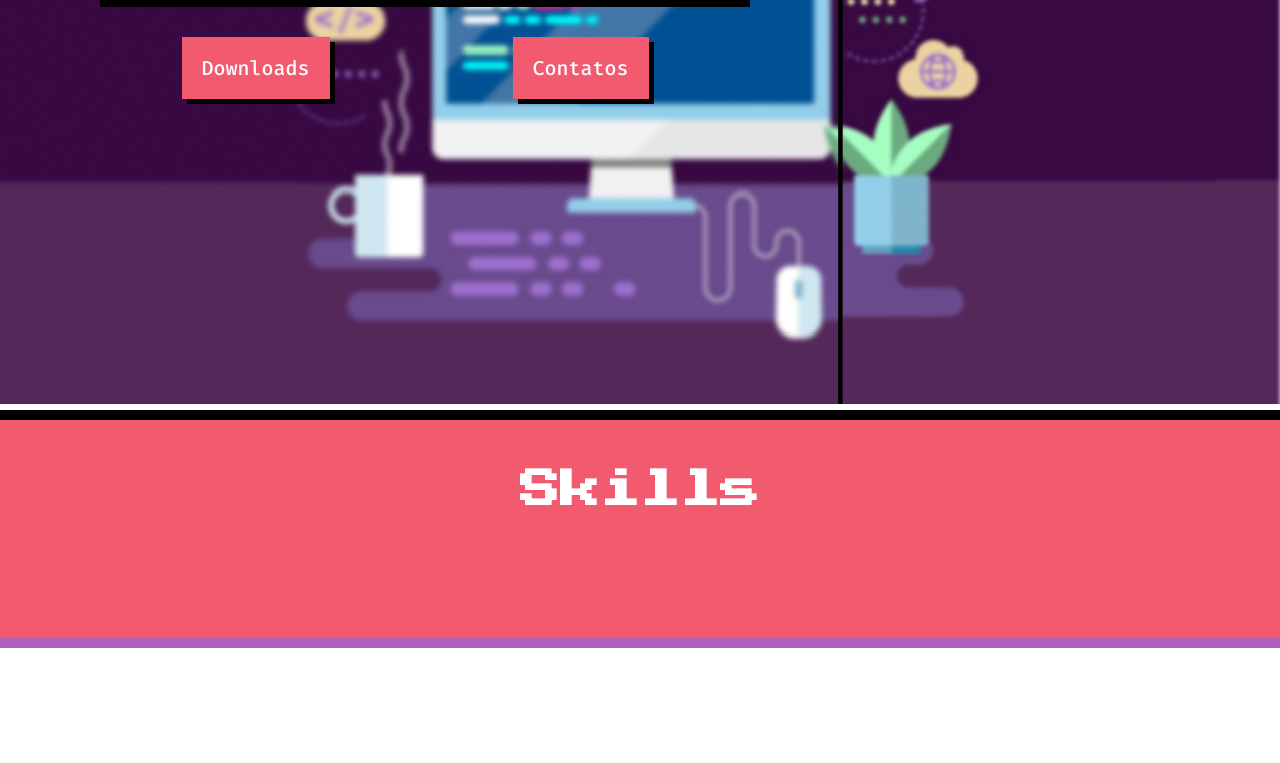
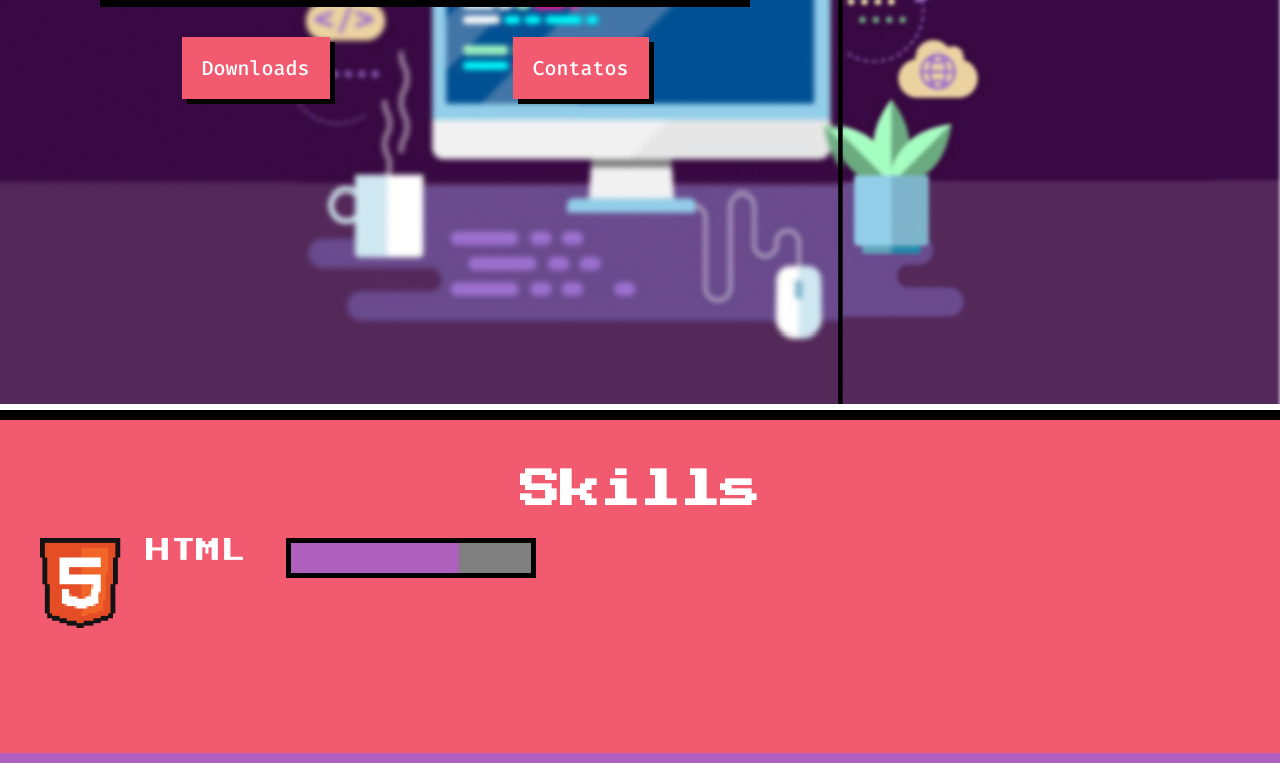
Before and after one commit to magdangr/magdangr.github.io, a plain HTML site: page index.html in a window 1280 px wide. Shown: the part 392-1155 px from the top of the page. Before the commit the page ends 1040 px from the top, so only its background shows below. Drawn offline with Linux system fonts and the light colour scheme.

Commit message:
Create the Progress-bar component

```diff
--- a/css/components/title.css
+++ b/css/components/main-title.css
@@ -1,4 +1,4 @@
-.title {
+.main-title {
     font-family: 'Press Start 2P', sans-serif;
     font-size: 40px;
     color: #F25A70;
@@ -6,7 +6,7 @@
     margin-bottom: 28px;
 }
 
-.title.-second {
+.main-title.-second {
     color: #fff;
     text-shadow: none;
     text-align: center;
--- /dev/null
+++ b/css/components/progress-bar.css
@@ -0,0 +1,15 @@
+.progress-bar {
+    box-sizing: border-box;
+    background-color: #fff;
+    border: 5px solid #000;
+    height: 40px;
+    -webkit-appearance: none;
+}
+
+.progress-bar::-webkit-progress-value {
+    background-color: #AF60BC;
+}
+
+.progress-bar::-moz-progress-bar {
+    background-color: #AF60BC;
+}
--- /dev/null
+++ b/css/components/skill-tec.css
@@ -0,0 +1,10 @@
+.skill-tec {
+    display: flex;
+    font-family: 'Press Start 2P', sans-serif;
+    font-size: 25px;
+    color: #fff;
+}
+
+.skill-tec .icon {
+    margin-right: 25px;
+}
--- a/index.html
+++ b/index.html
@@ -18,9 +18,11 @@
     <link rel="stylesheet" href="css/components/box.css">
     <link rel="stylesheet" href="css/components/button.css">
     <link rel="stylesheet" href="css/components/header.css">
+    <link rel="stylesheet" href="css/components/main-title.css">
+    <link rel="stylesheet" href="css/components/progress-bar.css">
     <link rel="stylesheet" href="css/components/section.css">
+    <link rel="stylesheet" href="css/components/skill-tec.css">
     <link rel="stylesheet" href="css/components/subtitle.css">
-    <link rel="stylesheet" href="css/components/title.css">
 
 </head>
 
@@ -40,7 +42,7 @@
     <Section class="banner">
         <div class="wrapper">
             <div class="box">
-                <h1 class="title">Magda Nogueira</h1>
+                <h1 class="main-title">Magda Nogueira</h1>
                 <h2 class="subtitle">FrontEnd Developer</h2>
             </div>
 
@@ -52,7 +54,19 @@
     </Section>
 
     <section class="section">
-        <h2 class="title -second">Skills</h2>
+        <h2 class="main-title -second">Skills</h2>
+
+        <dl class="skill-tec">
+            <dd class="icon">
+                <img src="./assets/img/ico_html5.png" alt="logo html5 em pixel art">
+            </dd>
+            <dt class="title">HTML</dt>
+            <dd>
+                <progress class="progress-bar" max="100" value="70">
+                    70%
+                </progress>
+            </dd>
+        </dl>
     </section>
 
 </body>
```
Also changed, not shown: assets/img/ico_html5.png (added).
